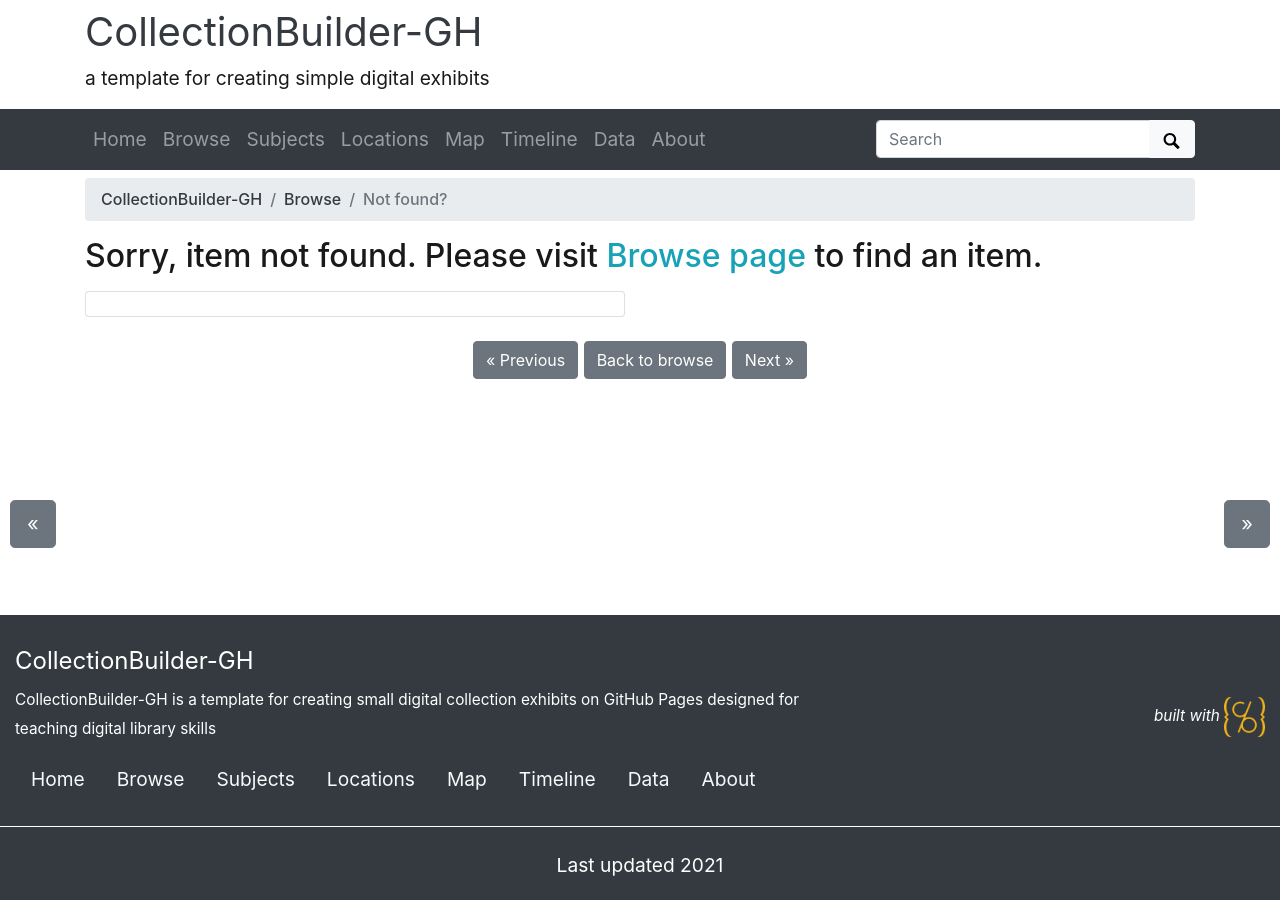
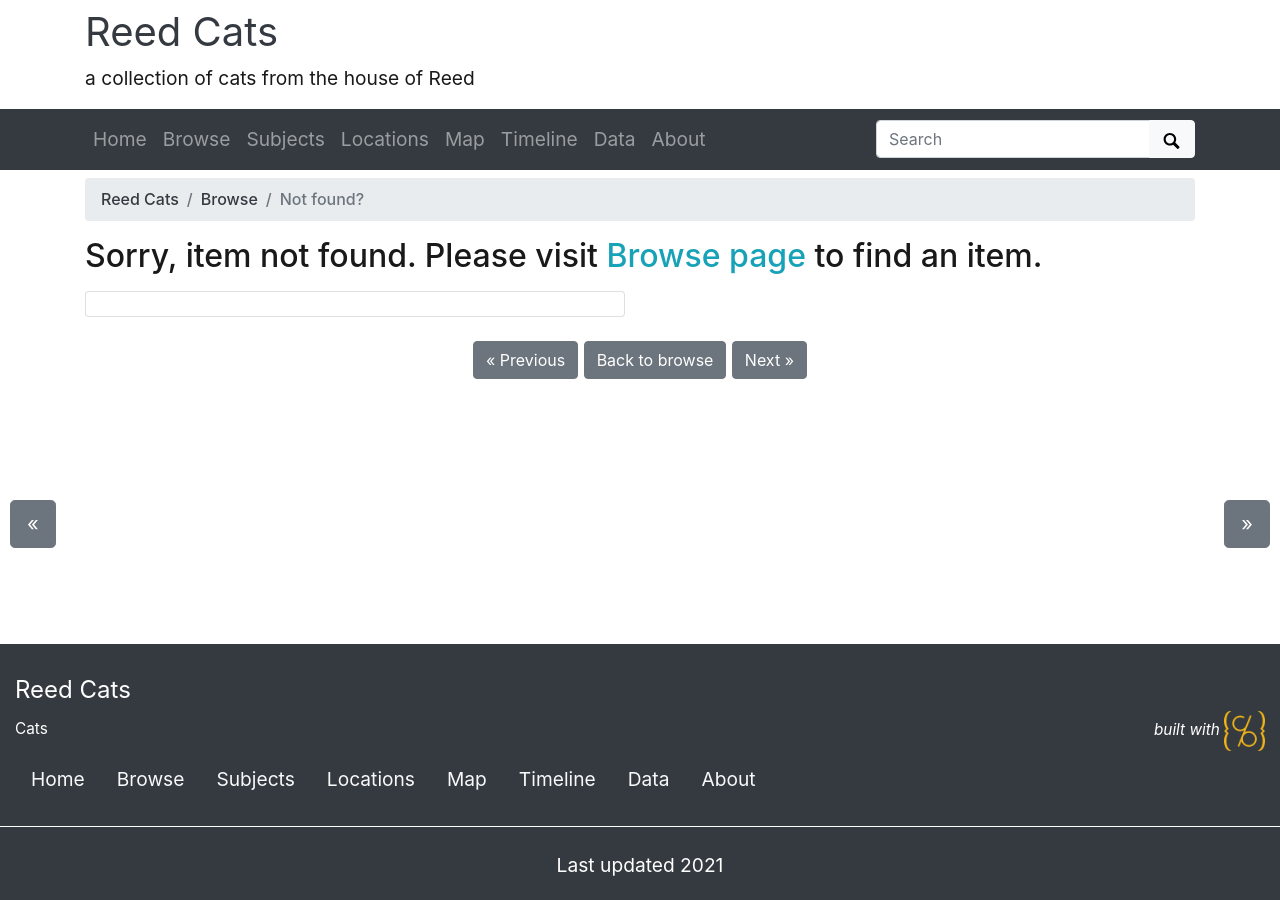
Before and after one commit to reedkay/reedcats, a Jekyll site: the page built from pages/item.md, in a window 1280 px wide. Built offline with Jekyll 4.4.1, drawn with Linux system fonts in a browser that asks for light colours.

Commit message:
Update _config.yml

```diff
--- a/_config.yml
+++ b/_config.yml
@@ -20,14 +20,13 @@ source-code: https://github.com/CollectionBuilder/collectionbuilder-gh
 # SITE SETTINGS
 #
 # title of site appears in banner
-title: CollectionBuilder-GH
+title: Reed Cats
 # tagline, a short phrase that will appear throughout the site in the top banner
-tagline: a template for creating simple digital exhibits
+tagline: a collection of cats from the house of Reed
 # description appears in meta tags and other locations
 # this description might appear in search result lists, keep around 160 characters max
-description: "CollectionBuilder-GH is a template for creating small digital collection exhibits on GitHub Pages designed for teaching digital library skills"
-# creator of the digital collection, to appear in meta tags; we typically use our GitHub usernames but feel free to just use your name
-author: CollectionBuilder
+description: Cats
+author: Kayla Reed
 
 ##########
 # COLLECTION SETTINGS
```
